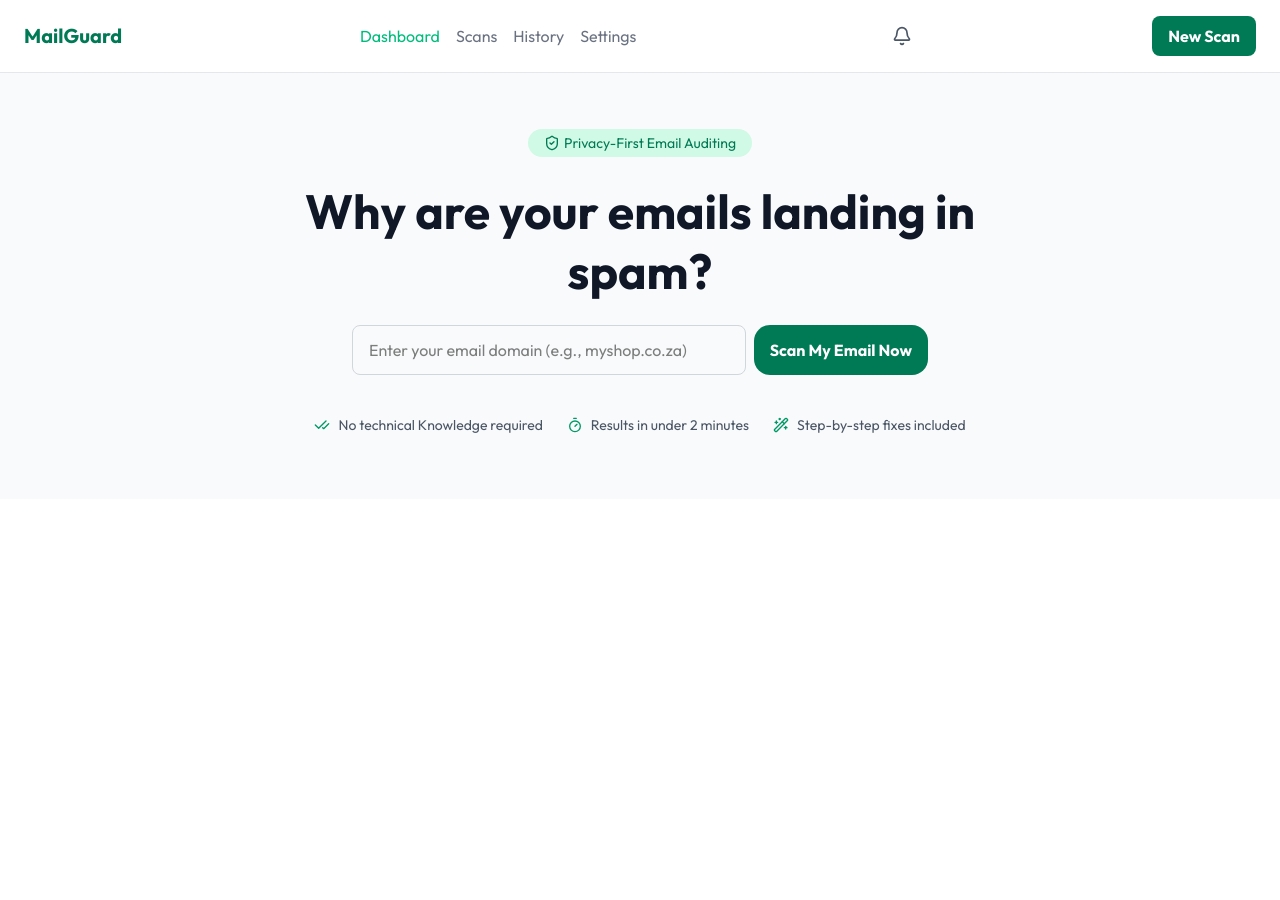
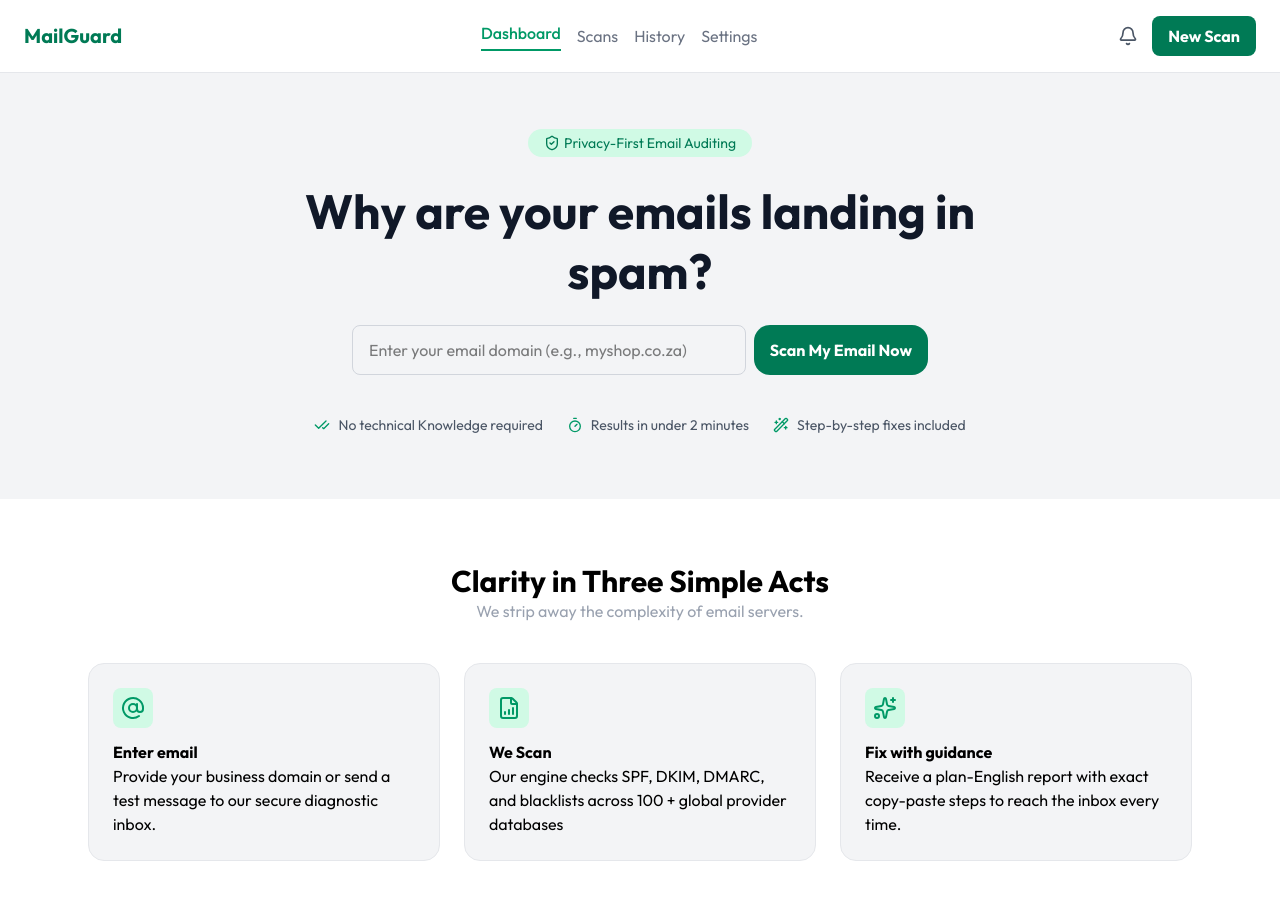
Before and after one commit to I-am-Tofunmi/MailGuard, a React (Vite) app in the folder client/: page / in a window 1280 px wide. Shown: the top 900 px of the page. Before the commit the page ends 800 px from the top, so only its background shows below. Built offline with nearby package versions, Linux system fonts and the light colour scheme.

Commit message:
feat: add HowItWorksSection and update Navbar with active link and bell icon

```diff
--- a/client/src/components/HeroSection.jsx
+++ b/client/src/components/HeroSection.jsx
@@ -1,6 +1,6 @@
 import { ShieldCheck, CheckCheck, Timer, WandSparkles } from "lucide-react";
 function HeroSection() {
-    return <section className="text-center justify-center bg-gray-50 pt-6 pb-16">
+    return <section className="text-center justify-center bg-gray-100 pt-6 pb-16">
         <div className="justify-center items-center flex flex-col gap-6 mt-8">
             <p className="bg-emerald-100 text-emerald-700 text-sm rounded-full px-4 py-1 flex items-center gap-1"><ShieldCheck className="w-4 h-4" /> Privacy-First Email Auditing</p>
             <h1 className="text-5xl font-bold text-gray-900 max-w-2xl leading-tight">Why are your emails landing in spam?</h1>
--- /dev/null
+++ b/client/src/components/HowItWorksSection.jsx
@@ -0,0 +1,35 @@
+import { AtSign, FileChartColumnIncreasing, Sparkles } from "lucide-react";
+function HowItWorksSection() {
+    return (
+        <section className="text-center justify-center bg-white pt-16 pb-16">
+            <h2 className="font-bold text-3xl">Clarity in Three Simple Acts</h2>
+            <p className="text-gray-400">We strip away the complexity of email servers.</p>
+            <div className="flex flex-row gap-6 mt-4 justify-center pt-6 max-w-6xl mx-auto px-6">
+                <div className="text-left border border-gray-200 rounded-2xl p-6 bg-gray-100 cursor-pointer flex-1 hover:border-emerald-400 hover:shadow-md transition-all duration-300">
+                    <div className="bg-emerald-100 rounded-lg p-2 w-fit mb-3">
+                    <AtSign className="w-6 h-6 text-emerald-600" />
+                    </div>
+                    <h4 className="font-bold">Enter email</h4>
+                    <p>Provide your business domain or send a test message to our secure diagnostic inbox.</p>
+                </div>
+                <div className="text-left border border-gray-200 rounded-2xl p-6 cursor-pointer bg-gray-100 flex-1 hover:border-emerald-400 hover:shadow-md transition-all duration-300">
+                    <div className="bg-emerald-100 rounded-lg p-2 w-fit mb-3">
+                    <FileChartColumnIncreasing className="w-6 h-6 text-emerald-600" />
+                    </div>
+                    <h4 className="font-bold">We Scan</h4>
+                    <p>Our engine checks SPF, DKIM, DMARC, and blacklists across 100 + global provider databases</p>
+                </div>
+                <div className="text-left border border-gray-200 rounded-2xl p-6 cursor-pointer bg-gray-100 flex-1 hover:border-emerald-400 hover:shadow-md transition-all duration-300">
+                    <div className="bg-emerald-100 rounded-lg p-2 w-fit mb-3">
+                    <Sparkles className="w-6 h-6 text-emerald-600" />
+                    </div>
+                    <h4 className="font-bold">Fix with guidance</h4>
+                    <p>Receive a plan-English report with exact copy-paste steps to reach the inbox every time.</p>
+                </div>
+            </div>
+        </section>
+    )
+
+}
+
+export default HowItWorksSection
--- a/client/src/components/Navbar.jsx
+++ b/client/src/components/Navbar.jsx
@@ -2,15 +2,17 @@ import { Bell } from 'lucide-react';
 function Navbar() {
     return (
         <nav className="flex justify-between items-center px-6 py-4 bg-white border-b border-gray-200">
-            <h2 className="text-emerald-700 font-bold text-xl">MailGuard</h2>
-            <ul className="flex items-center gap-4 list-none">
-                <li className="text-emerald-500">Dashboard</li>
-                <li className="text-gray-500">Scans</li>
-                <li className="text-gray-500">History</li>
-                <li className="text-gray-500">Settings</li>
+            <h2 className="text-emerald-700 font-bold text-xl cursor-pointer">MailGuard</h2>
+            <ul className="flex items-center gap-4 list-none cursor-pointer">
+                <li className="text-emerald-600 font-medium border-b-2 border-emerald-600 pb-1"><a href="/">Dashboard</a></li>
+                <li className="text-gray-500"><a href="/">Scans</a></li>
+                <li className="text-gray-500"><a href="/">History</a></li>
+                <li className="text-gray-500"><a href="/">Settings</a></li>
             </ul>
-            <Bell className="w-h h-5 text-gray-600 ml-4" />
-            <button type="button" className="bg-emerald-700 text-white px-4 py-2 rounded-lg font-bold">New Scan</button>
+            <div className="flex items-center gap-3">
+            <Bell className="w-h h-5 text-gray-600 cursor-pointer" />
+            <button type="button" className="bg-emerald-700 text-white px-4 py-2 rounded-lg font-bold cursor-pointer">New Scan</button>
+            </div>
         </nav>
     )
 }
--- a/client/src/pages/LandingPage.jsx
+++ b/client/src/pages/LandingPage.jsx
@@ -1,10 +1,12 @@
 import Navbar from "../components/Navbar";
 import HeroSection from "../components/HeroSection";
+import HowItWorksSection from "../components/HowItWorksSection";
 function LandingPage() {
     return (
         <div>
             <Navbar />
             <HeroSection />
+            <HowItWorksSection />
         </div>
     )
 }
```
